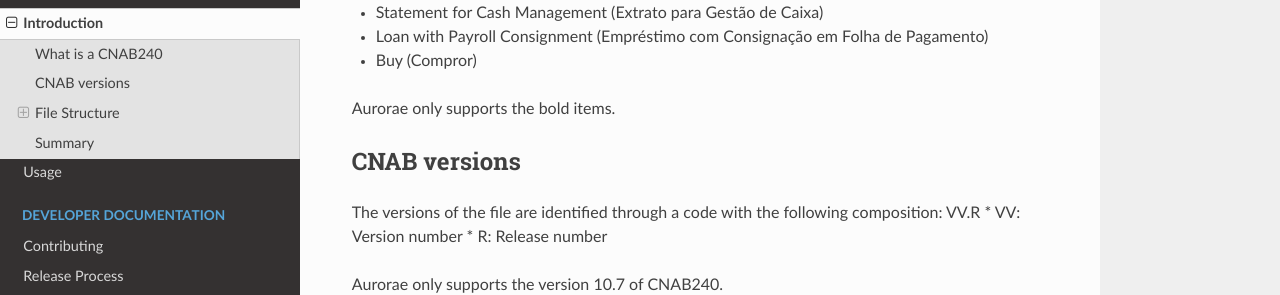
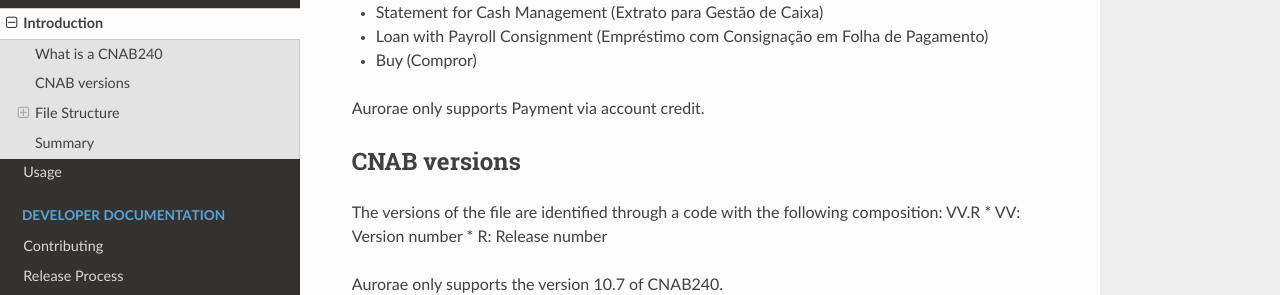
Before and after one commit to vintasoftware/aurorae, a Sphinx documentation site: the page built from docs/guide/introduction.rst, in a window 1280 px wide and 900 px high, scrolled down 512 px. Shown: the part 159-454 px from the top of the window. Built offline with Sphinx 7.4.7 and the Read the Docs theme 2.0.0, drawn with Linux system fonts in a browser that asks for light colours.

Commit message:
Update docs/guide/introduction.rst
Co-authored-by: Mariane Pastor <carolinep_16@hotmail.com>

```diff
--- a/docs/guide/introduction.rst
+++ b/docs/guide/introduction.rst
@@ -28,7 +28,7 @@
 * Loan with Payroll Consignment (Empréstimo com Consignação em Folha de Pagamento)
 * Buy (Compror)
 
-Aurorae only supports the bold items.
+Aurorae only supports Payment via account credit.
 
 CNAB versions
 -------------
```
